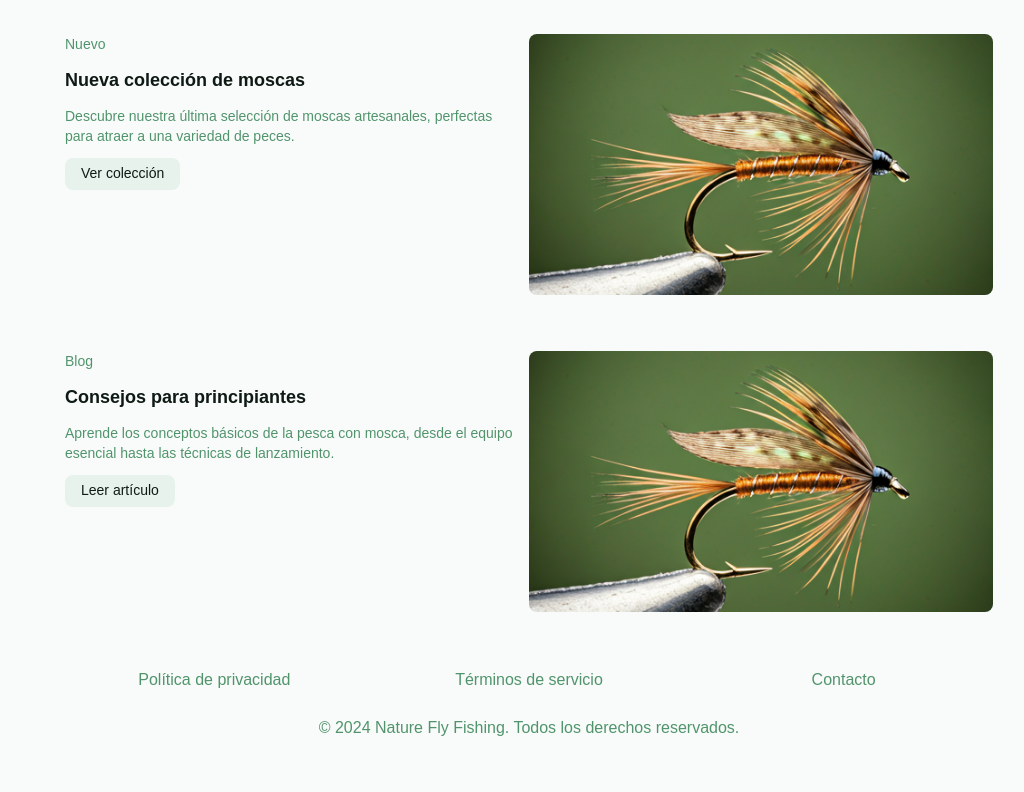
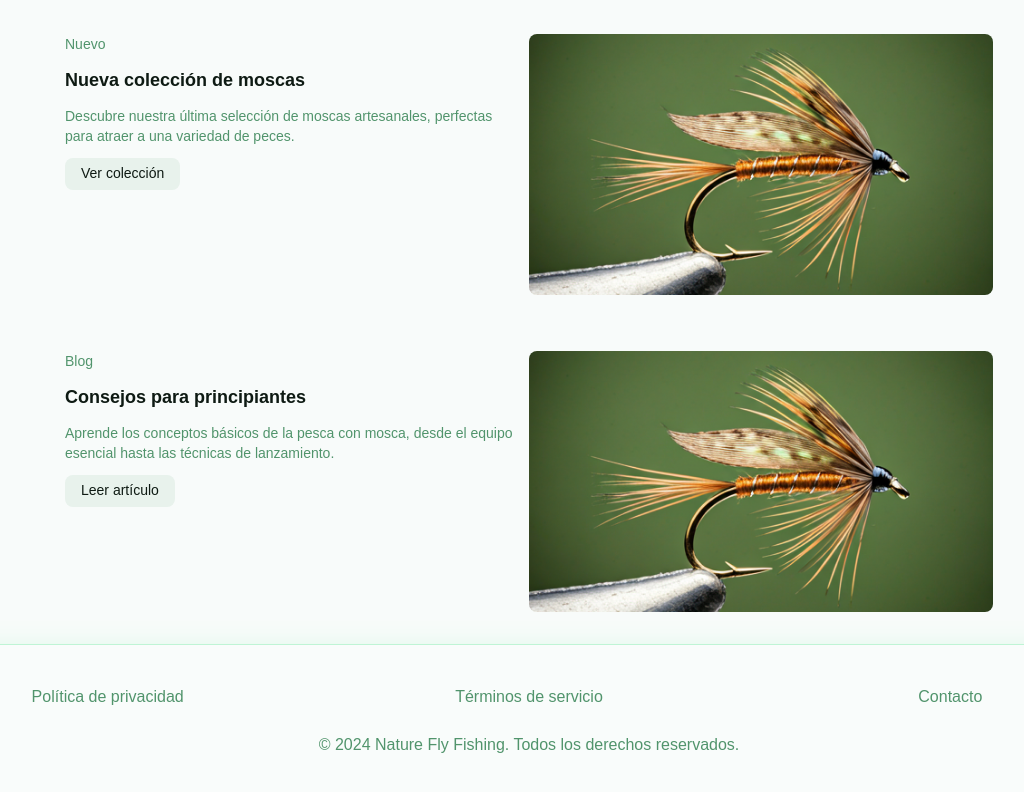
Before and after one commit to srg1995/nature-fly-fishing, a Next.js app: page / in a window 1280 px wide. Shown: the part 852-1644 px from the top of the page, without its empty margins (111-1135 px from the left). Built offline with nearby package versions, Linux system fonts and the light colour scheme; no server answers.

Commit message:
improve layout

```diff
--- a/src/app/components/Footer.tsx
+++ b/src/app/components/Footer.tsx
@@ -2,8 +2,8 @@ import React from "react";
 
 export default function Footer() {
   return (
-    <footer className="flex justify-center">
-      <div className="flex max-w-[960px] flex-1 flex-col">
+    <footer className="border-accent/30 bg-background/10 shadow-accent mt-4 flex justify-center border-t shadow-2xl">
+      <div className="flex max-w-[1280px] flex-1 flex-col">
         <footer className="@container flex flex-col gap-6 px-5 py-10 text-center">
           <div className="flex flex-wrap items-center justify-center gap-6 @[480px]:flex-row @[480px]:justify-around">
             <a
--- a/src/app/components/Menu.tsx
+++ b/src/app/components/Menu.tsx
@@ -9,7 +9,8 @@ export default function Menu(): JSX.Element {
   const [isLoginModalOpen, setIsLoginModalOpen] = React.useState(false);
 
   return (
-    <header className="border-b-secondary flex items-center justify-between border-b border-solid px-10 py-3 whitespace-nowrap">
+    <header className="border-b-secondary border-b border-solid px-10 py-3 whitespace-nowrap">
+      <div className="mx-auto flex max-w-[1280px] items-center justify-between">
         <div className="text-primary flex items-center gap-4">
           <div className="size-4">
             <svg
@@ -60,6 +61,7 @@ export default function Menu(): JSX.Element {
             </LinkButton>
           </div>
         </div>
+      </div>
     </header>
   );
 }
```
Lines whose indentation alone changed are shown as unchanged.
